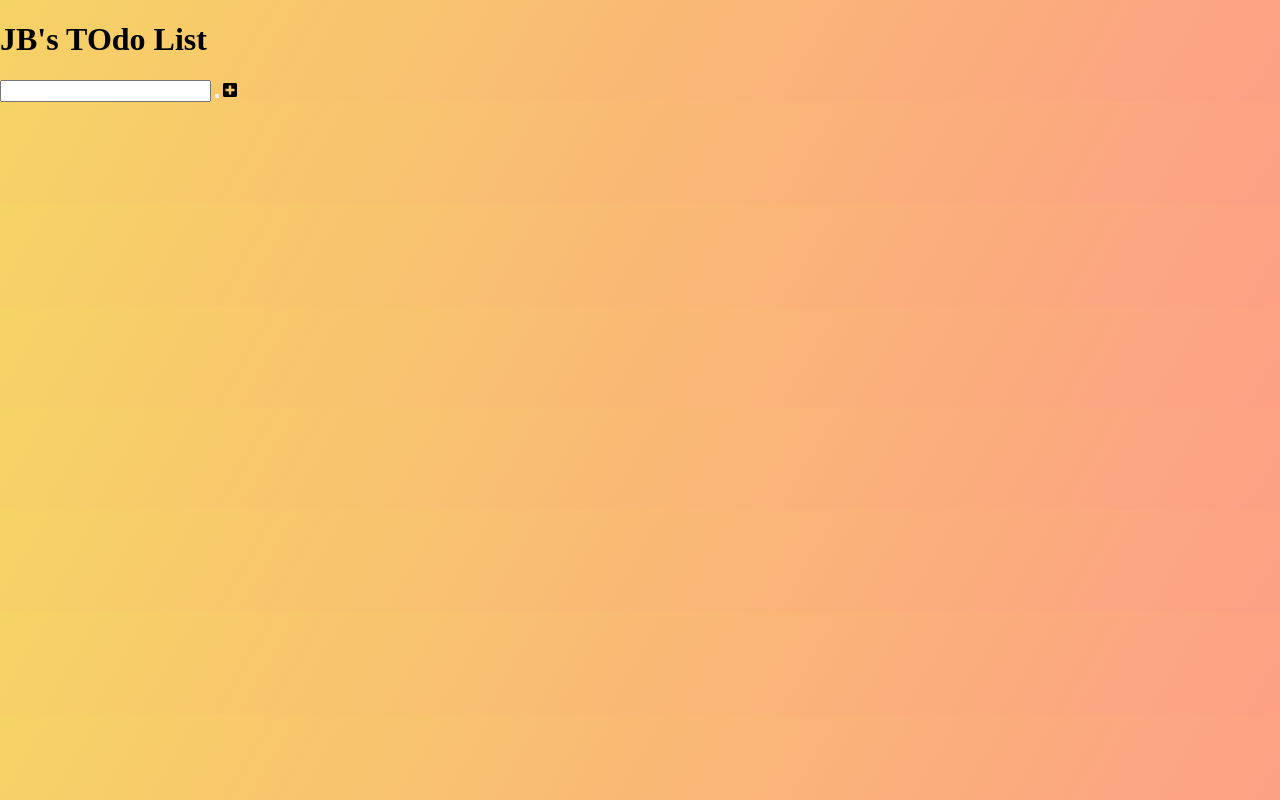
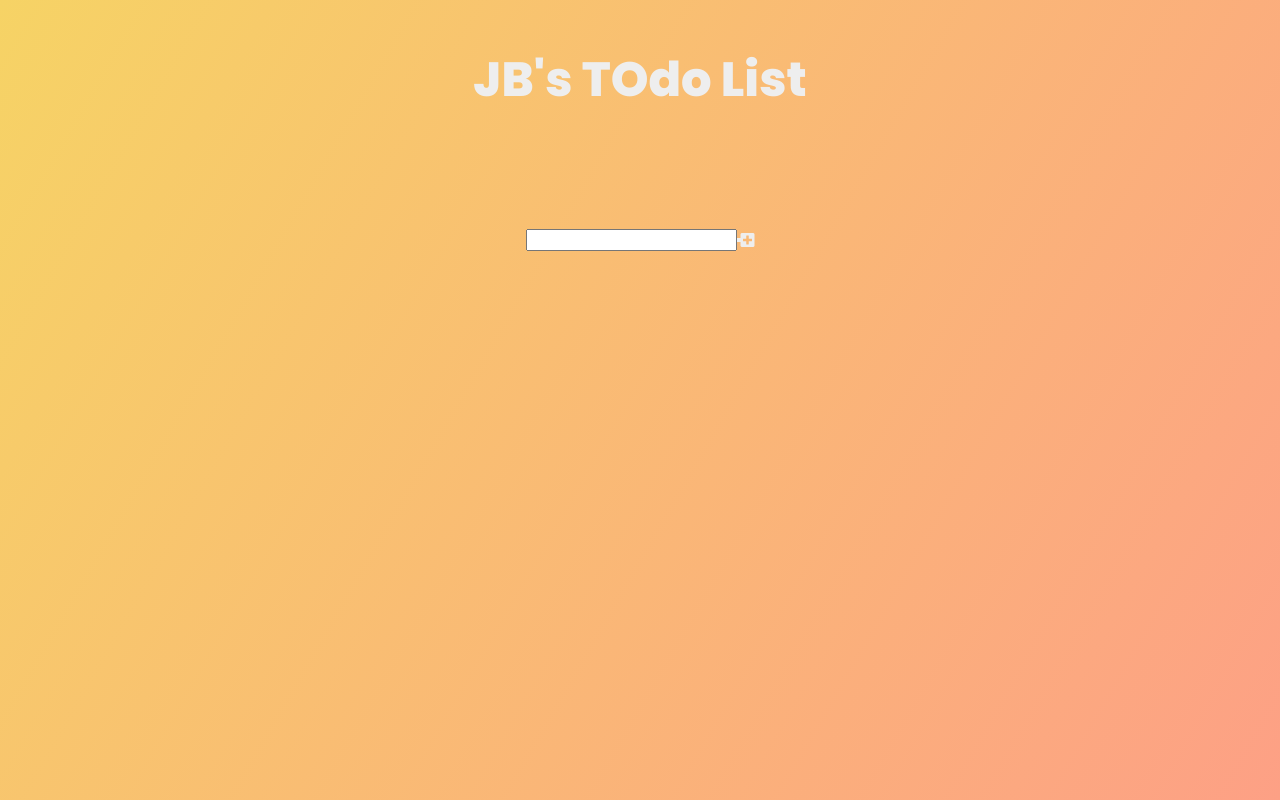
Before and after one commit to Jahanban/js-todo, a plain HTML site: page index.html in a window 1280 px wide. Drawn offline with Linux system fonts and the light colour scheme.

Commit message:
aligining items center

```diff
--- a/index.html
+++ b/index.html
@@ -16,10 +16,12 @@
     <header>
         <h1>JB's TOdo List</h1>
     </header>
-    <form action="">
+    <form>
         <input type="text" class="todo-input">
-        <button class="todo-button" type="submit"></button>
+        <button class="todo-button" type="submit">
+        </button>
         <i class="fas fa-plus-square"></i>
+
     </form>
 
     <div class="todo-container">
--- a/style.css
+++ b/style.css
@@ -18,4 +18,19 @@ html { -moz-box-sizing: border-box; -webkit-box-sizing: border-box; box-sizing:
 
 body {
     background-image: linear-gradient(120deg, #F6D365, #FDA085);
+    color: rgb(238, 238, 238);
+    font-family: 'Poppins', sans-serif;
+    min-height: 100vh;
 }
+
+header {
+    font-size: 1.5rem;
+}
+
+header,
+form {
+    min-height: 20vh;
+    display: flex;
+    justify-content: center;
+    align-items: center;
+}
```
